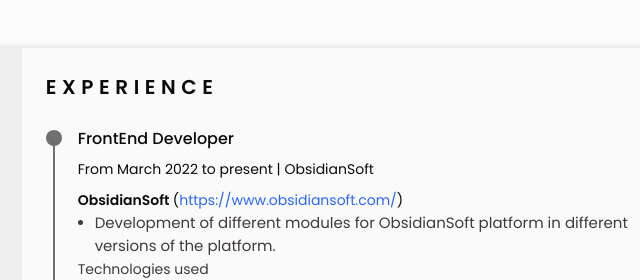
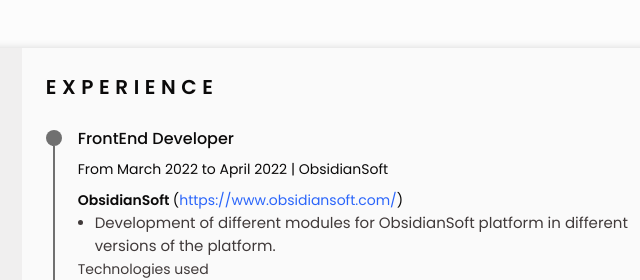
Before and after one commit to oscarromerosilva/curriculum, a plain HTML site: page index.html in a window 1280 px wide. Shown: the top 280 px of the page, 457-1097 px from the left. Drawn offline with nearby package versions, Linux system fonts and the light colour scheme.

Commit message:
change duration on Obsidian

```diff
--- a/index.html
+++ b/index.html
@@ -262,7 +262,7 @@
                             <div class="experience__data bd-grid">
                                 <h3 class="experience__title" id="translate" lang="profession">FrontEnd Developer</h3>
                                 <span class="experience__company" id="translate" lang="duration0">From March 2022 to
-                                    present |
+                                    April 2022 |
                                     ObsidianSoft
                                 </span>
                                 <ul>
```
